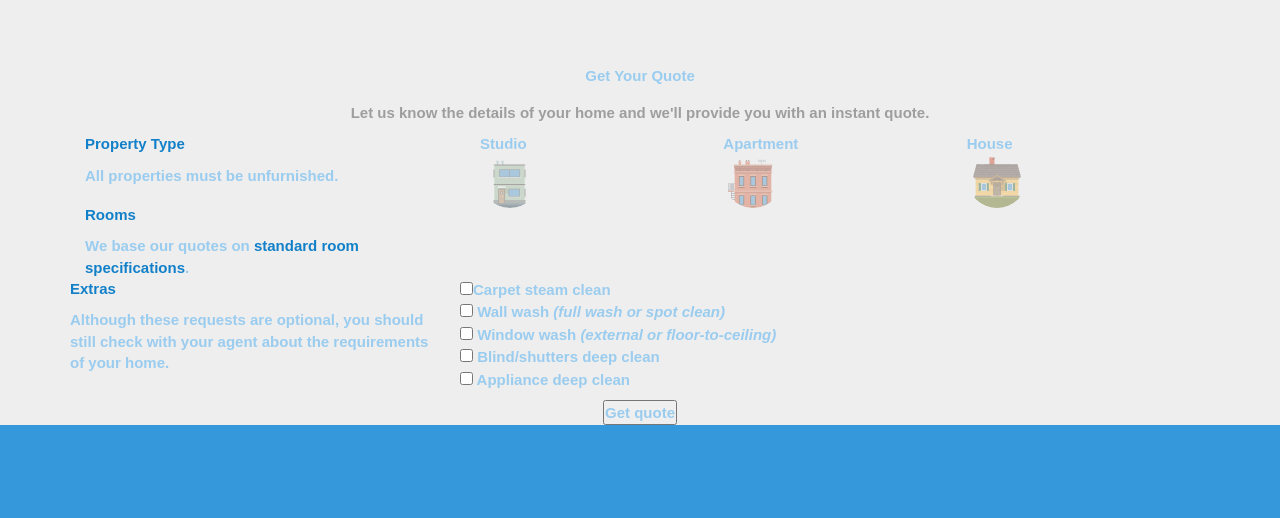
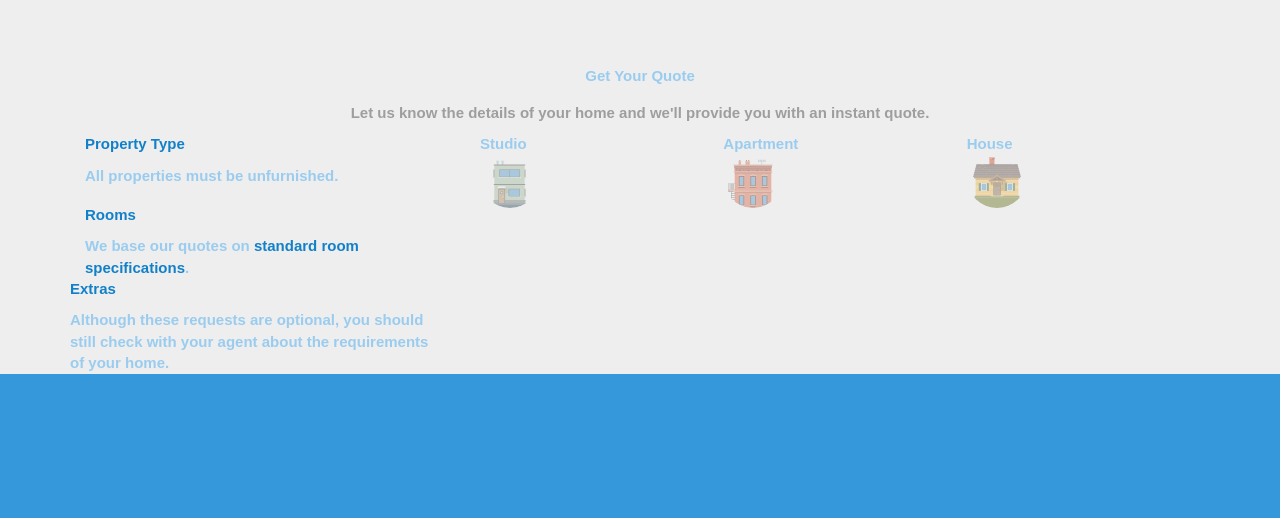
Before and after one commit to RosarioFelix/neat-bootstrap, a plain HTML site: page index.html in a window 1280 px wide. Shown: the part 5083-5601 px from the top of the page. Drawn offline with nearby package versions, Linux system fonts and the light colour scheme; a web font is replaced by a local one.

Commit message:
subiendo cambios

```diff
--- a/index.html
+++ b/index.html
@@ -540,34 +540,6 @@
                  <p class="text-primary">Extras</p>
                  <span>Although these requests are optional, you should still check with your agent about the requirements of your home.</span>
                </div>
-               <div class="col-lg-8">
-                 <ul class="list-unstyled">
-                   <li class="item-checklist">
-                     <input class="" type="checkbox">Carpet steam clean
-                   </li>
-                   <li class="item-checklist">
-                     <input class="" type="checkbox">
-                     <span>
-                       Wall wash <em class="text-skyblue">(full wash or spot clean)</em>
-                     </span>
-                   </li>
-                   <li class="item-checklist">
-                     <input class="" type="checkbox">
-                     <span>
-                       Window wash <em class="text-skyblue">(external or floor-to-ceiling)</em>
-                     </span>
-                   </li>
-                   <li class="item-checklist">
-                     <input class="" type="checkbox"><span> Blind/shutters deep clean</span>
-                   </li>
-                   <li class="item-checklist">
-                     <input class="" type="checkbox"><span> Appliance deep clean</span>
-                   </li>
-                 </ul>
-               </div>
-             </div>
-             <div class="row text-center">
-               <button type="button" name="button">Get quote</button>
              </div>
            </div>
          </form>
```
